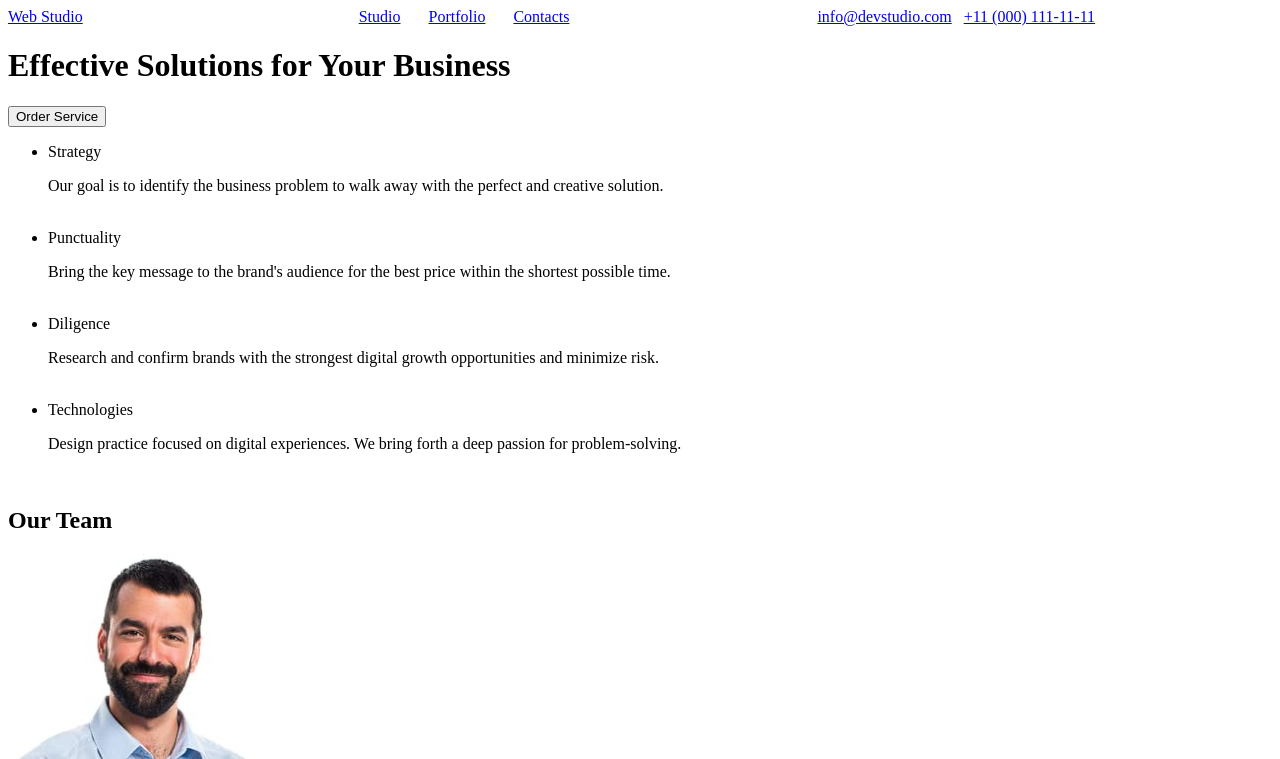
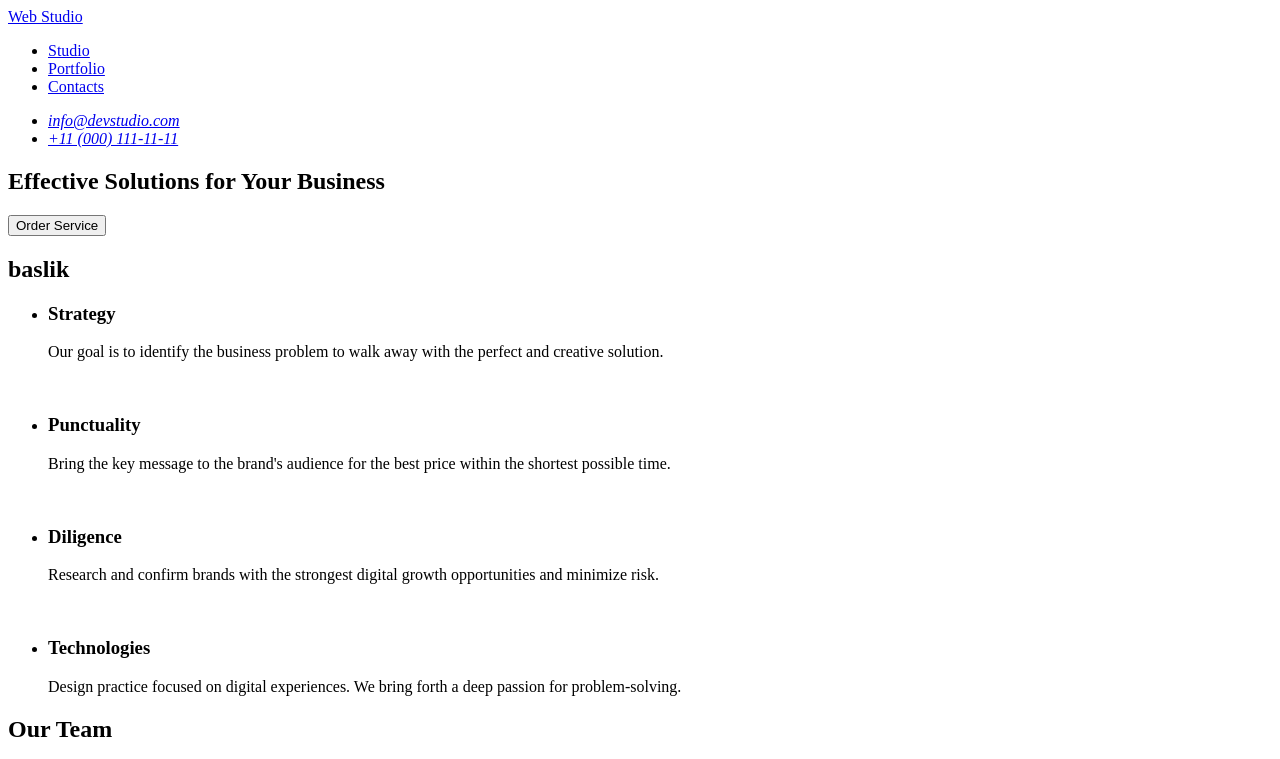
Before and after one commit to omertaske/goit-markup-hw-01, a plain HTML site: page index.html in a window 1280 px wide. Shown: the top 759 px of the page. Drawn offline with Linux system fonts and the light colour scheme.

Commit message:
guncelleme

```diff
--- a/index.html
+++ b/index.html
@@ -6,67 +6,118 @@
     <body>
         <header>
             <nav>
-                <a href="file:///C:/Users/halkd/Desktop/goit-markup-hw-01gel/index.html" target="_blank">Web Studio</a>
+                <a href="./index.html" target="_blank">Web Studio</a>
                 &nbsp;&nbsp;&nbsp;&nbsp;&nbsp;&nbsp;&nbsp;&nbsp;&nbsp;&nbsp;&nbsp;&nbsp;&nbsp;&nbsp;&nbsp;&nbsp;&nbsp;&nbsp;&nbsp;&nbsp;&nbsp;&nbsp;&nbsp;&nbsp;&nbsp;&nbsp;&nbsp;&nbsp;&nbsp;&nbsp;&nbsp;&nbsp;&nbsp;
                 &nbsp;&nbsp;&nbsp;&nbsp;&nbsp;&nbsp;&nbsp;&nbsp;&nbsp;&nbsp;&nbsp;&nbsp;&nbsp;&nbsp;&nbsp;&nbsp;&nbsp;&nbsp;&nbsp;&nbsp;&nbsp;&nbsp;&nbsp;&nbsp;&nbsp;&nbsp;&nbsp;&nbsp;&nbsp;&nbsp;&nbsp;&nbsp;&nbsp;
 
+                <ul>
+                    <li>
                         <a href="file:///C:/Users/halkd/Desktop/goit-markup-hw-01gel/index.html" target="_blank">Studio</a>
-
-
-                &nbsp;
-                &nbsp;
-                &nbsp;
+                    </li>
+                    <li>
                         <a href="file:///C:/Users/halkd/Desktop/goit-markup-hw-01gel/index.html" target="_blank">Portfolio</a>
-                &nbsp;
-                &nbsp;
-                &nbsp;
+                    </li>
+                    <li>
                         <a href="file:///C:/Users/halkd/Desktop/goit-markup-hw-01gel/index.html" target="_blank">Contacts</a>
-                &nbsp;&nbsp;&nbsp;&nbsp;&nbsp;&nbsp;&nbsp;&nbsp;&nbsp;&nbsp;&nbsp;&nbsp;&nbsp;&nbsp;&nbsp;&nbsp;&nbsp;&nbsp;&nbsp;&nbsp;&nbsp;&nbsp;&nbsp;&nbsp;&nbsp;&nbsp;&nbsp;&nbsp;&nbsp;&nbsp;&nbsp;&nbsp;&nbsp;
-              &nbsp;&nbsp;&nbsp;&nbsp;&nbsp;&nbsp;&nbsp;&nbsp;&nbsp;&nbsp;&nbsp;&nbsp;&nbsp;&nbsp;&nbsp;&nbsp;&nbsp;&nbsp;&nbsp;&nbsp;&nbsp;&nbsp;&nbsp;&nbsp;&nbsp;&nbsp;
-                <a href="file:///C:/Users/halkd/Desktop/goit-markup-hw-01gel/index.html" target="_blank">info@devstudio.com</a>
-                &nbsp;
-                <a href="file:///C:/Users/halkd/Desktop/goit-markup-hw-01gel/index.html" target="_blank">+11 (000) 111-11-11</a>
+                    </li>
+                </ul>
 
             </nav>
 
+            <address>
+                <ul>
+                    <li>
+                        <a href="file:///C:/Users/halkd/Desktop/goit-markup-hw-01gel/index.html" target="_blank">info@devstudio.com</a>
+                    </li>
+                    <li>
+                        <a href="file:///C:/Users/halkd/Desktop/goit-markup-hw-01gel/index.html" target="_blank">+11 (000) 111-11-11</a>
+
+                    </li>
+                </ul>
+            </address>
+
+
+
+
         </header>
 <main>
+
+
+    <section>
         <h1>Effective Solutions
         for Your Business</h1>
+
         <button type="button">Order Service</button>
+    </section>
+
+    <section>
+        <h2>baslik</h2>
         <ul>
-            <li>Strategy</li>
+            <li><h3>Strategy</h3>
                 <p>Our goal is to identify the business
-                problem to walk away with the perfect and creative solution. </p>
-                <br/>
-            <li>Punctuality</li>
-            <p>Bring the key message to the brand's audience for the best price within the shortest possible time.</p>
-            <br/>
-            <li>Diligence</li>
-            <p>Research and confirm brands with the strongest digital growth opportunities and minimize risk.</p>
-            <br/>
-            <li>Technologies</li>
-            <p>Design practice focused on digital experiences. We bring forth a deep passion for problem-solving.</p>
-        </ul>
+                    problem to walk away with the perfect and creative solution. </p></li>
 
                 <br/>
 
-        <h2>Our Team</h2>
+            <li><h3>Punctuality</h3>
+                <p>Bring the key message to the brand's audience for the best price within the shortest possible time.</p></li>
+
+            <br/>
+
+            <li><h3>Diligence</h3>
+                <p>Research and confirm brands with the strongest digital growth opportunities and minimize risk.</p></li>
+
+            <br/>
+            <li><h3>Technologies</h3>
+                <p>Design practice focused on digital experiences. We bring forth a deep passion for problem-solving.</p></li>
+
+        </ul>
+
+    </section>
 
 
 
-                <img src="images/img.jpg" alt="Mark Guerrero" width="260">
+        <section>
+
+            <h2>Our Team</h2>
+
+        </section>
+
+        <ul>
+            <li>
+                <img src="images/img.jpg" alt="Mark Guerrero" width="264">
                 <h3>Mark Guerrero</h3>
                 <p>Product Designer</p>
-                <img src="images/img (1).jpg" alt="Tom Ford" width="260">
+            </li>
+            <li>
+                <img src="images/img (1).jpg" alt="Tom Ford" width="264">
                 <h3>Tom Ford</h3>
                 <p>Frontend Developer</p>
-                <img src="images/img (2).jpg" alt="Camila Garcia" width="260">
+
+            </li>
+            <li>
+                <img src="images/img (2).jpg" alt="Camila Garcia" width="264">
                 <h3>Camila Garcia</h3>
                 <p>Marketing</p>
-                <img src="images/img (3).jpg" alt="Daniel Wilson" width="260">
+
+
+            </li>
+            <li>
+                <img src="images/img (3).jpg" alt="Daniel Wilson" width="264">
                 <h3>Daniel Wilson</h3>
                 <p>UI Designer</p>
+
+            </li>
+        </ul>
+
+
+
+
+
+
+
+
+
 
 
 
@@ -77,8 +128,8 @@
 
 </main>
 <footer>
+    <a href="./index.html">WebStudio</a>
 
-    <h2>WebStudio</h2>
     <p>Increase the flow of customers and sales for your business with digital marketing & growth solutions.</p>
 
 </footer>
```
Lines whose indentation alone changed are shown as unchanged.
